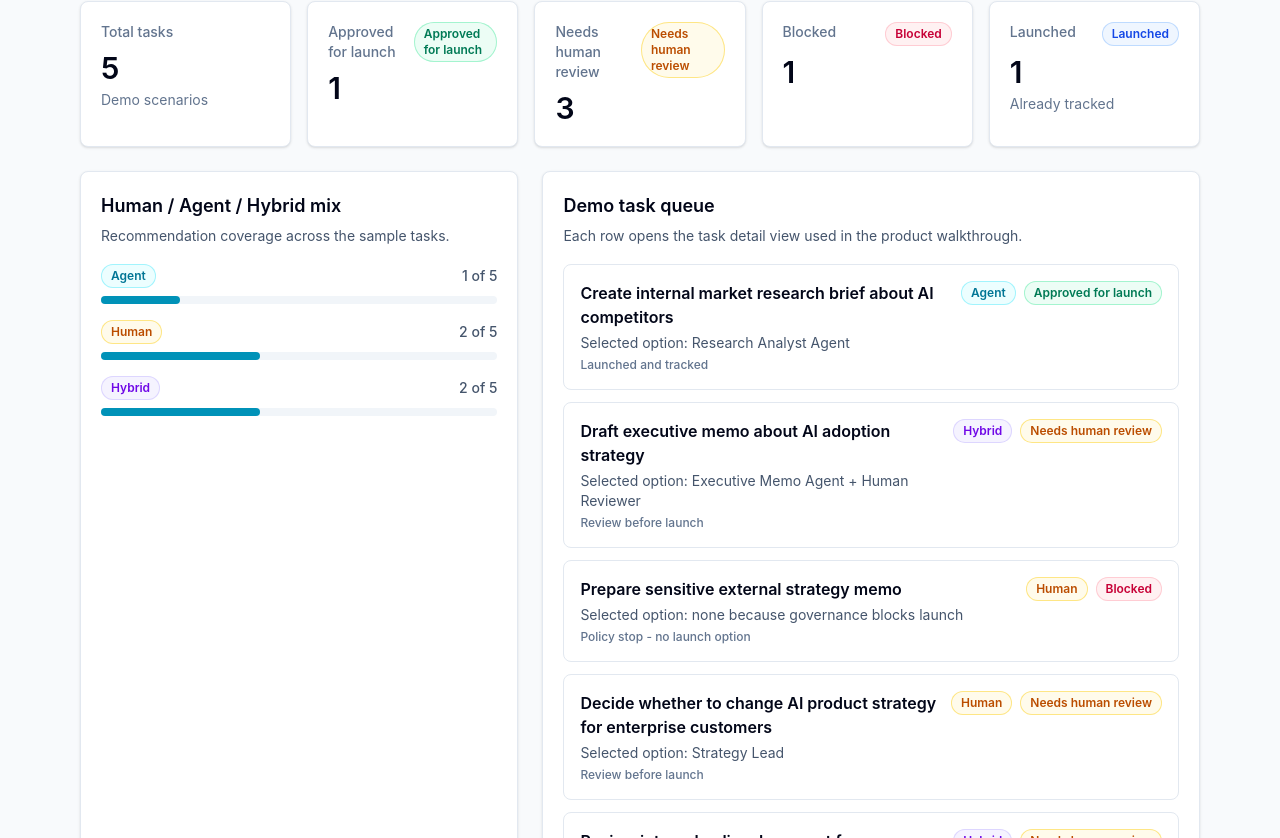
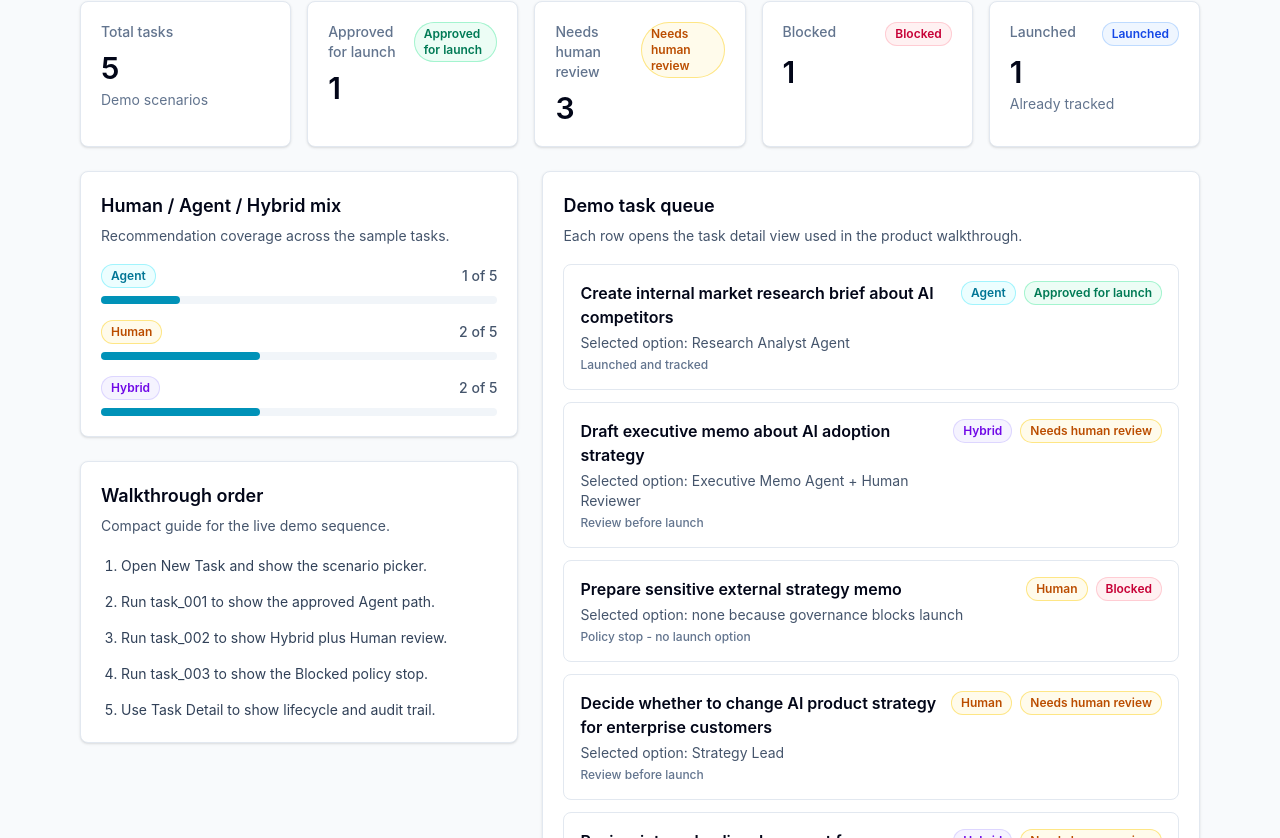
Before and after one commit to PGMDes/AABW_2026, a React app in the folder app/: page / in a window 1280 px wide. Shown: the part 322-1160 px from the top of the page. Built offline with nearby package versions, Linux system fonts and the light colour scheme; the HTML template or start-up script is replaced by a standard one.

Commit message:
Add Phase 8 demo walkthrough readiness

```diff
--- a/app/src/pages/DashboardPage.jsx
+++ b/app/src/pages/DashboardPage.jsx
@@ -10,6 +10,14 @@ import { StatusBadge } from "../components/StatusBadge"
 import { buildTaskFlow } from "../logic/taskFlowEngine"
 
 const decisionPaths = ["agent", "human", "hybrid"]
+
+const walkthroughSteps = [
+  "Open New Task and show the scenario picker.",
+  "Run task_001 to show the approved Agent path.",
+  "Run task_002 to show Hybrid plus Human review.",
+  "Run task_003 to show the Blocked policy stop.",
+  "Use Task Detail to show lifecycle and audit trail.",
+]
 
 function SummaryMetric({ label, value, hint, status }) {
   return (
@@ -53,6 +61,21 @@ function DecisionMix({ pathCounts, totalTasks }) {
           )
         })}
       </div>
+    </SectionCard>
+  )
+}
+
+function WalkthroughOrder() {
+  return (
+    <SectionCard
+      title="Walkthrough order"
+      description="Compact guide for the live demo sequence."
+    >
+      <ol className="list-decimal space-y-3 pl-5 text-sm leading-6 text-slate-700">
+        {walkthroughSteps.map((step) => (
+          <li key={step}>{step}</li>
+        ))}
+      </ol>
     </SectionCard>
   )
 }
@@ -147,7 +170,10 @@ export function DashboardPage({ onNavigate }) {
       </div>
 
       <div className="mt-6 grid gap-6 lg:grid-cols-[0.8fr_1.2fr]">
-        <DecisionMix pathCounts={pathCounts} totalTasks={totalTasks} />
+        <div className="space-y-6">
+          <DecisionMix pathCounts={pathCounts} totalTasks={totalTasks} />
+          <WalkthroughOrder />
+        </div>
 
         <SectionCard
           title="Demo task queue"
```
Also changed, not shown: 5 other files (tests, documents, lock files or other folders).
